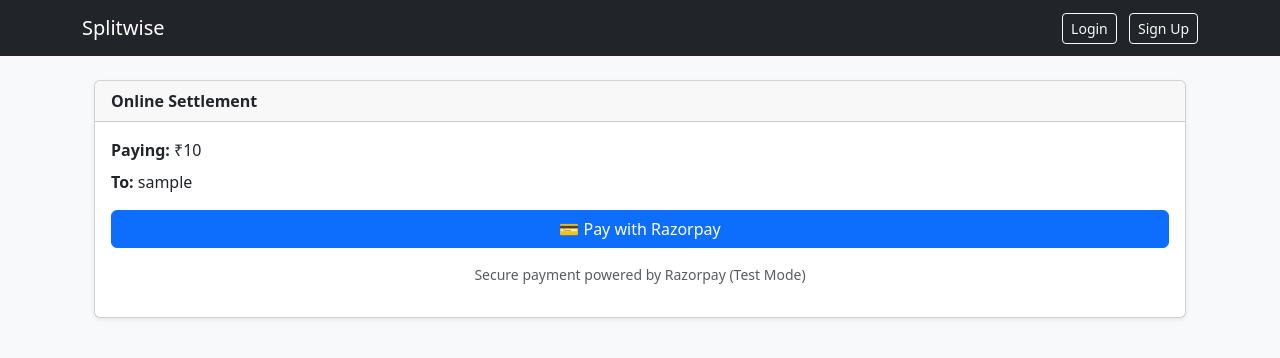
After one commit to sarthakyeole/Splitwise, a Django app: template templates/expenses/payment.html in a window 1280 px wide. The commit adds this page. Shown: the top 358 px of the page. Run offline with Django 5.2, Linux system fonts and the light colour scheme; tables that the repository leaves empty hold one stand-in row (values such as "Sample post"); the template is opened without the code that fills it: values that come from a table or form of the project are taken from there, most other values are stand-ins (such as "Sample title", 1, 10 or a date in 2020); some libraries are stand-ins or nearby versions.

Commit message:
feat: UI modified according to the online payment integration requirement

```diff
--- /dev/null
+++ b/templates/expenses/payment.html
@@ -0,0 +1,67 @@
+{% extends "base.html" %}
+
+{% block title %}Online Payment{% endblock %}
+
+{% block content %}
+<div class="container mt-4">
+  <div class="card shadow-sm">
+    <div class="card-header fw-bold">
+      Online Settlement
+    </div>
+
+    <div class="card-body">
+      <p class="mb-2">
+        <strong>Paying:</strong> ₹{{ amount }}
+      </p>
+
+      <p class="mb-3">
+        <strong>To:</strong> {{ paid_to.username }}
+      </p>
+
+      <button id="pay-btn" class="btn btn-primary w-100">
+        💳 Pay with Razorpay
+      </button>
+
+      <p class="text-muted small mt-3 text-center">
+        Secure payment powered by Razorpay (Test Mode)
+      </p>
+    </div>
+  </div>
+</div>
+
+<script src="https://checkout.razorpay.com/v1/checkout.js"></script>
+
+<script>
+  var options = {
+    "key": "{{ razorpay_key }}",
+    "amount": "{{ amount }}" * 100,
+    "currency": "INR",
+    "name": "Splitwise",
+    "description": "Group Settlement Payment",
+    "order_id": "{{ order_id }}",
+
+    "handler": function (response) {
+      window.location.href =
+        "{% url 'settlement_payment_success' %}" +
+        "?razorpay_payment_id=" + response.razorpay_payment_id +
+        "&razorpay_order_id=" + response.razorpay_order_id +
+        "&razorpay_signature=" + response.razorpay_signature;
+    },
+
+    "prefill": {
+      "name": "{{ request.user.username }}",
+    },
+
+    "theme": {
+      "color": "#0d6efd"
+    }
+  };
+
+  var rzp = new Razorpay(options);
+
+  document.getElementById("pay-btn").onclick = function (e) {
+    rzp.open();
+    e.preventDefault();
+  };
+</script>
+{% endblock %}
```
Also changed, not shown: templates/expenses/group_detail.html (+36 -24 lines).
